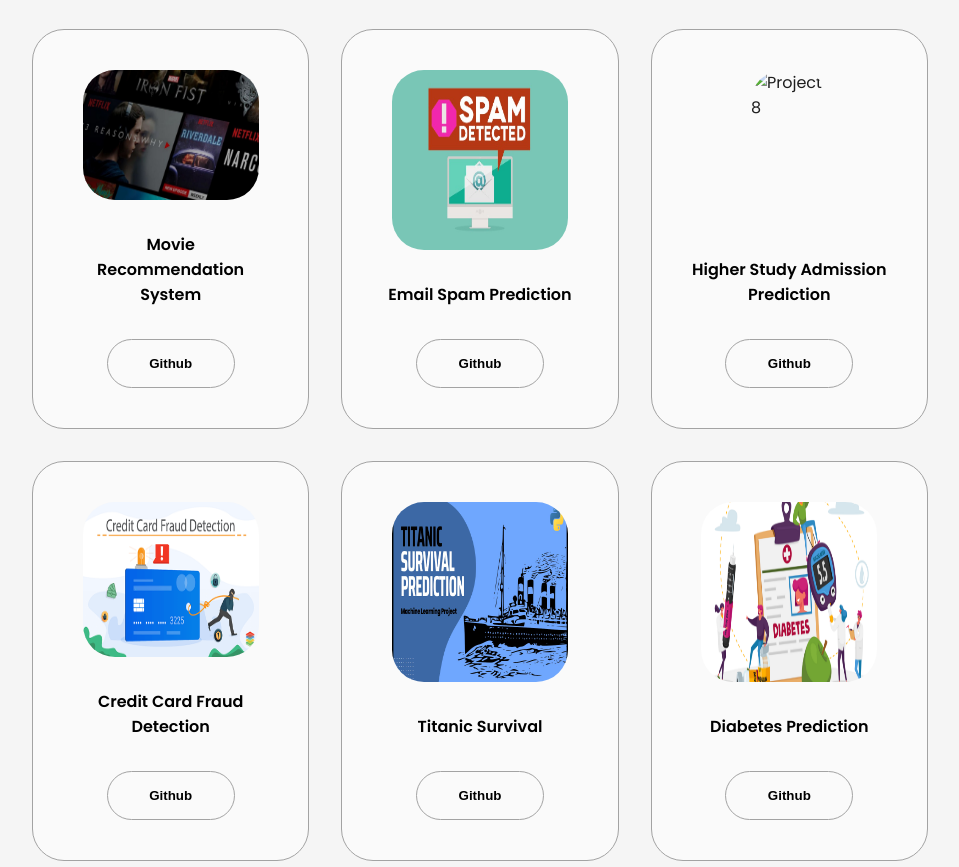
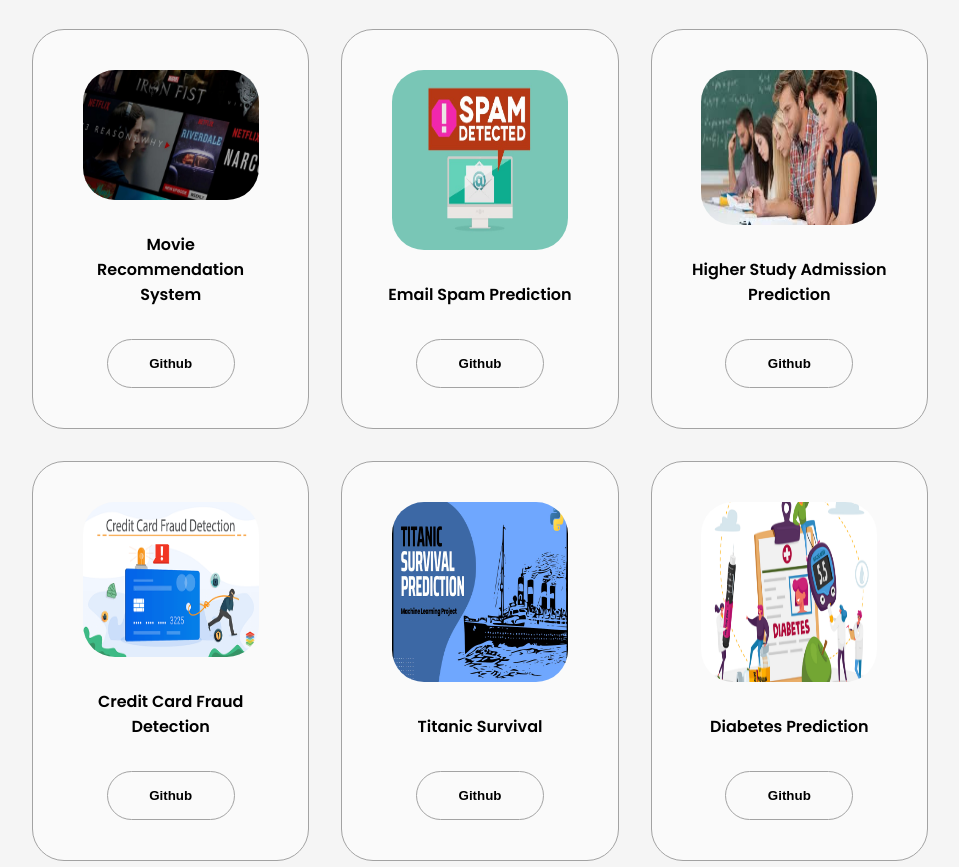
Before and after one commit to Preet189/Portfolio, a plain HTML site: page index.html in a window 1280 px wide. Shown: the part 4434-5301 px from the top of the page, without its empty margins (160-1119 px from the left). Drawn offline with Linux system fonts and the light colour scheme.

Commit message:
index.html

```diff
--- a/index.html
+++ b/index.html
@@ -570,7 +570,7 @@
               <!-- Eighth Card -->
               <div class="details-container color-container">
                 <div class="article-container">
-                  <img src="./assets/higherstudy.jpg" alt="Project 8" class="project-img" />
+                  <img src="./assets/project7.jpeg" alt="Project 8" class="project-img" />
                 </div>
                 <h2 class="experience-sub-title project-title"> Higher Study Admission Prediction </h2>
                 <div class="btn-container">
```
